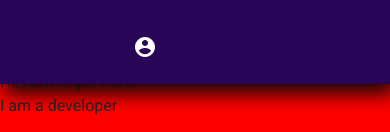
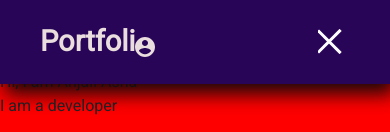
Before and after one commit to anjaliasha123/react-portfolio, a React (Create React App) app: page / in a window 390 px wide. Shown: the top 132 px of the page. Built offline with nearby package versions, Linux system fonts and the light colour scheme; grey boxes are pictures that could not be loaded.

Commit message:
animated hamburger

```diff
--- a/src/components/topbar/Topbar.scss
+++ b/src/components/topbar/Topbar.scss
@@ -46,6 +46,8 @@
           width: 100%;
           height: 3px;
           background-color: $mainColor;
+          transform-origin: left;
+          transition: all 0.9s ease;
           .line2{
             height:2px;
           }
@@ -55,6 +57,31 @@
   }
   &.active{
     background-color: $mainColor;
-    color: white !important;
+    color: rgb(233, 221, 221);
+    .wrapper{
+      .left{
+        .logo{
+          color: inherit;
+        }
+      }
+      .right{
+        .hamburger{
+          span{
+
+            &:first-child{
+              background-color: white;
+              transform: rotate(45deg);
+            }
+            &:last-child{
+              background-color: white;
+              transform: rotate(-45deg);
+            }
+            &:nth-child(2){
+              opacity: 0;
+            }
+          }
+        }
+      }
+    }
   }
 }
```
